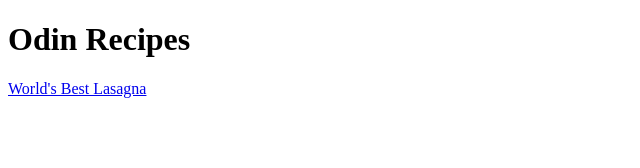
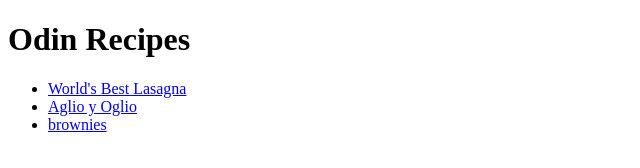
Before and after one commit to N00dly/odin-recipes, a plain HTML site: page index.html in a window 1280 px wide. Shown: the whole page, without its empty margins (0-640 px from the left). Drawn offline with Linux system fonts and the light colour scheme.

Commit message:
Updates2

```diff
--- a/index.html
+++ b/index.html
@@ -5,5 +5,15 @@
         <meta charset="UTF-8">
     </head>
     <h1>Odin Recipes</h1>
-    <a href="lasagna.html">World's Best Lasagna</a>
+    <ul>
+        <li>
+            <a href="./recipes/lasagna.html">World's Best Lasagna</a>
+        </li>
+        <li>
+            <a href="./recipes/aglioyoglio.html">Aglio y Oglio</a>
+        </li>
+        <li>
+            <a href="./recipes/brownies.html">brownies</a>
+        </li>
+    </ul>
 </html>
```
Also changed, not shown: recipes/lasagna.html (+3 -0 lines), recipes/aglioyolio.html (added), recipes/brownies.html (added).
